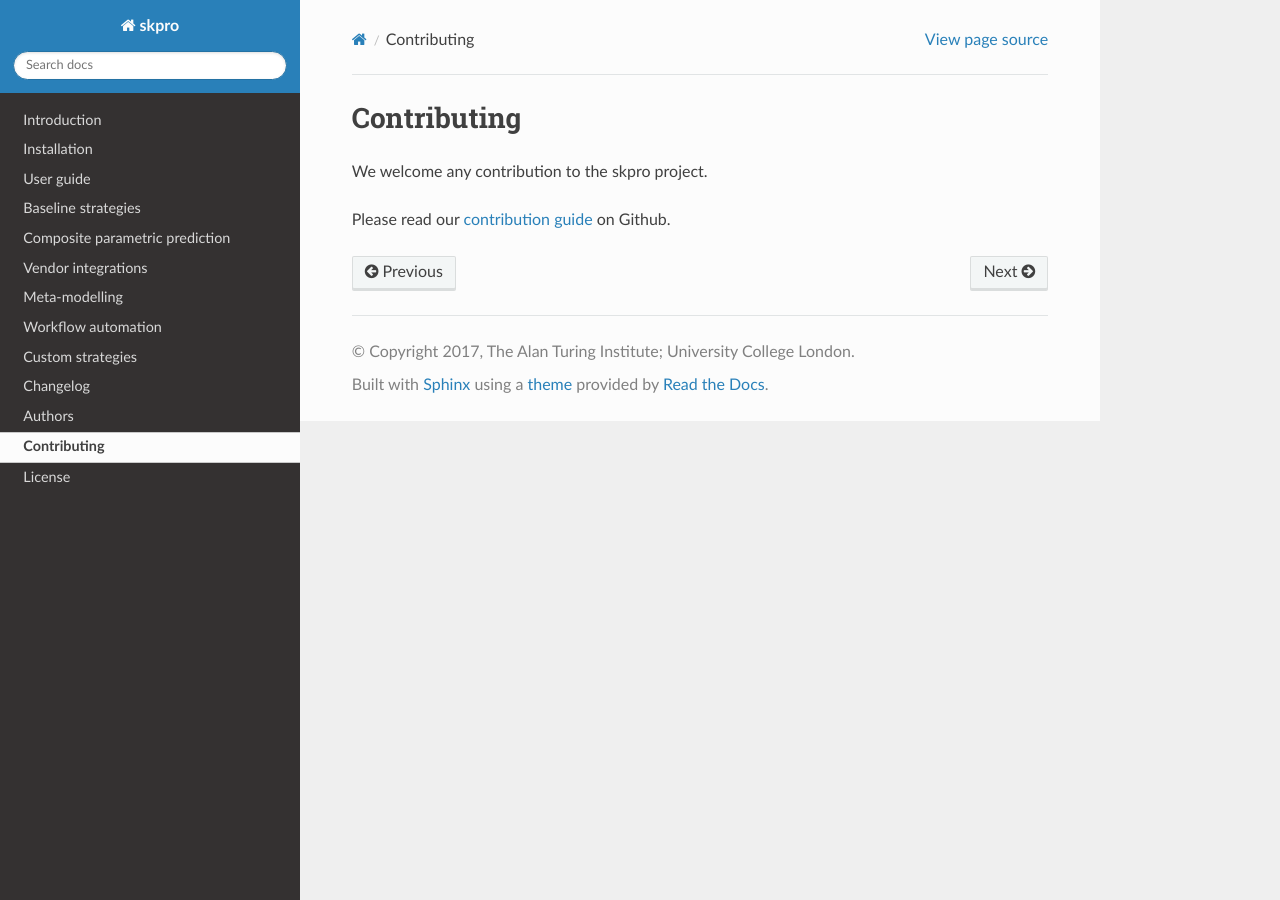
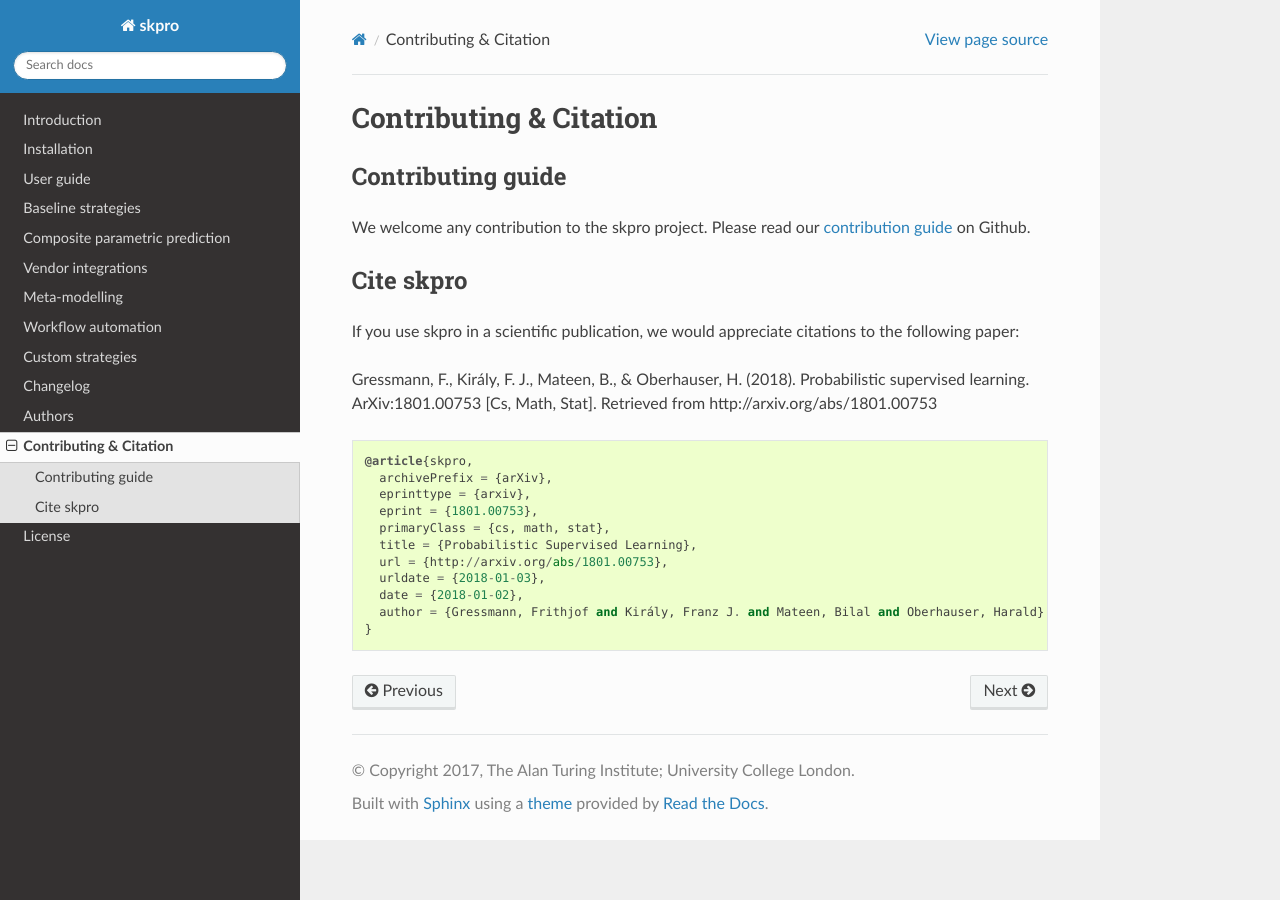
Before and after one commit to sktime/skpro, a Sphinx documentation site: the page built from docs/contributing.rst, in a window 1280 px wide. Built offline with Sphinx 7.4.7 and the Read the Docs theme 2.0.0, drawn with Linux system fonts in a browser that asks for light colours; formulas are drawn with MathJax 3; pages that are not in the unit, such as notebooks, are missing from menus; the version number could not be read and is left out.

Commit message:
Adding citation info

```diff
--- /dev/null
+++ b/CITATION.rst
@@ -0,0 +1,13 @@
+Gressmann, F., Király, F. J., Mateen, B., & Oberhauser, H. (2018). Probabilistic supervised learning. ArXiv:1801.00753 [Cs, Math, Stat]. Retrieved from http://arxiv.org/abs/1801.00753 ::
+
+    @article{skpro,
+      archivePrefix = {arXiv},
+      eprinttype = {arxiv},
+      eprint = {1801.00753},
+      primaryClass = {cs, math, stat},
+      title = {Probabilistic Supervised Learning},
+      url = {http://arxiv.org/abs/1801.00753},
+      urldate = {2018-01-03},
+      date = {2018-01-02},
+      author = {Gressmann, Frithjof and Király, Franz J. and Mateen, Bilal and Oberhauser, Harald}
+    }
--- a/docs/contributing.rst
+++ b/docs/contributing.rst
@@ -1,6 +1,14 @@
-Contributing
-************
+Contributing & Citation
+***********************
 
-We welcome any contribution to the skpro project.
+Contributing guide
+------------------
 
-Please read our `contribution guide <https://github.com/alan-turing-institute/skpro/blob/master/CONTRIBUTING.md>`_ on Github.
+We welcome any contribution to the skpro project. Please read our `contribution guide <https://github.com/alan-turing-institute/skpro/blob/master/CONTRIBUTING.md>`_ on Github.
+
+Cite skpro
+----------
+
+If you use skpro in a scientific publication, we would appreciate citations to the following paper:
+
+.. include:: ../CITATION.rst
--- a/docs/index.rst
+++ b/docs/index.rst
@@ -23,7 +23,7 @@ Contents
    API Reference <api/modules>
    Changelog <changes>
    Authors <authors>
-   Contributing <contributing>
+   Contributing & Citation <contributing>
    License <license>
 
 
```
Also changed, not shown: README.md (+3 -1 lines).
